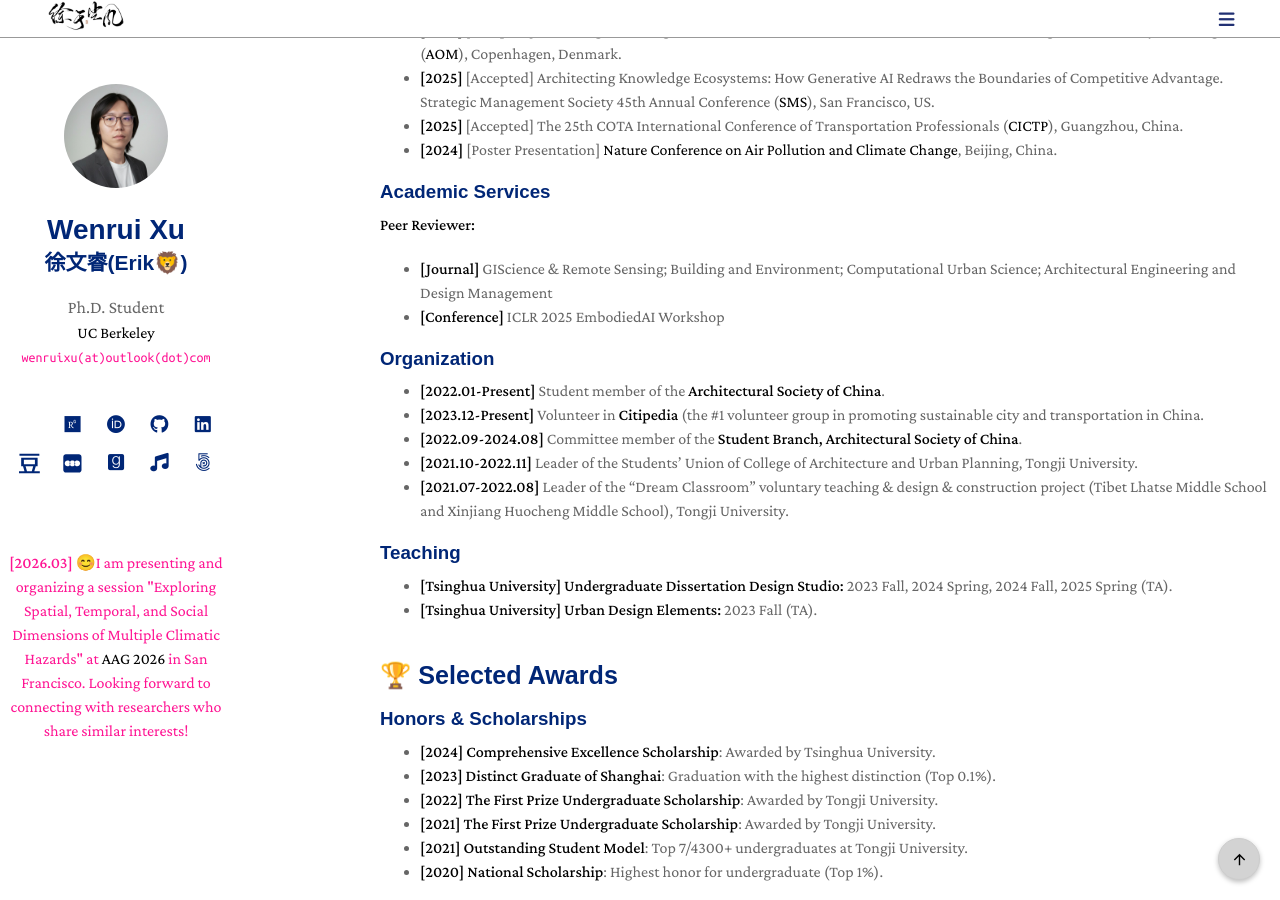
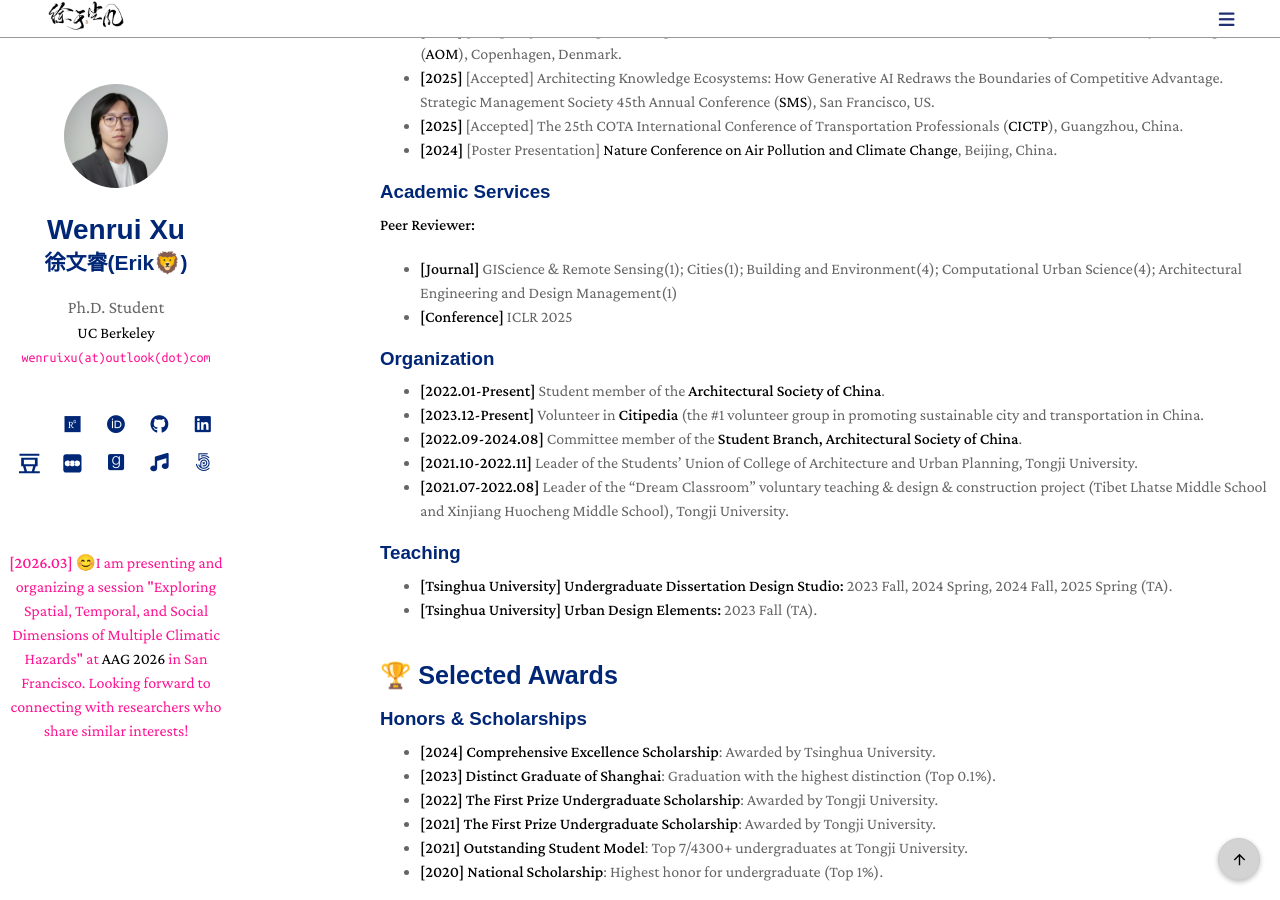
Before and after one commit to ruaruaxu/ruaruaxu.github.io, a Jekyll site: the page built from index.md, in a window 1280 px wide and 900 px high, scrolled down 2798 px. Built offline with Jekyll 4.4.1, drawn with Linux system fonts in a browser that asks for light colours; a style sheet for code colours, icons or effects is not loaded.

Commit message:
Update index.md

```diff
--- a/index.md
+++ b/index.md
@@ -358,8 +358,8 @@ I am passionate about using **GIS, Remote Sensing, and Machine Learning** to und
 ### Academic Services
 
 **Peer Reviewer:**<br>
-- **[Journal]** GIScience & Remote Sensing; Building and Environment; Computational Urban Science; Architectural Engineering and Design Management
-- **[Conference]** ICLR 2025 EmbodiedAI Workshop
+- **[Journal]** GIScience & Remote Sensing(1); Cities(1); Building and Environment(4); Computational Urban Science(4); Architectural Engineering and Design Management(1)
+- **[Conference]** ICLR 2025
 
 ### Organization
 
```
